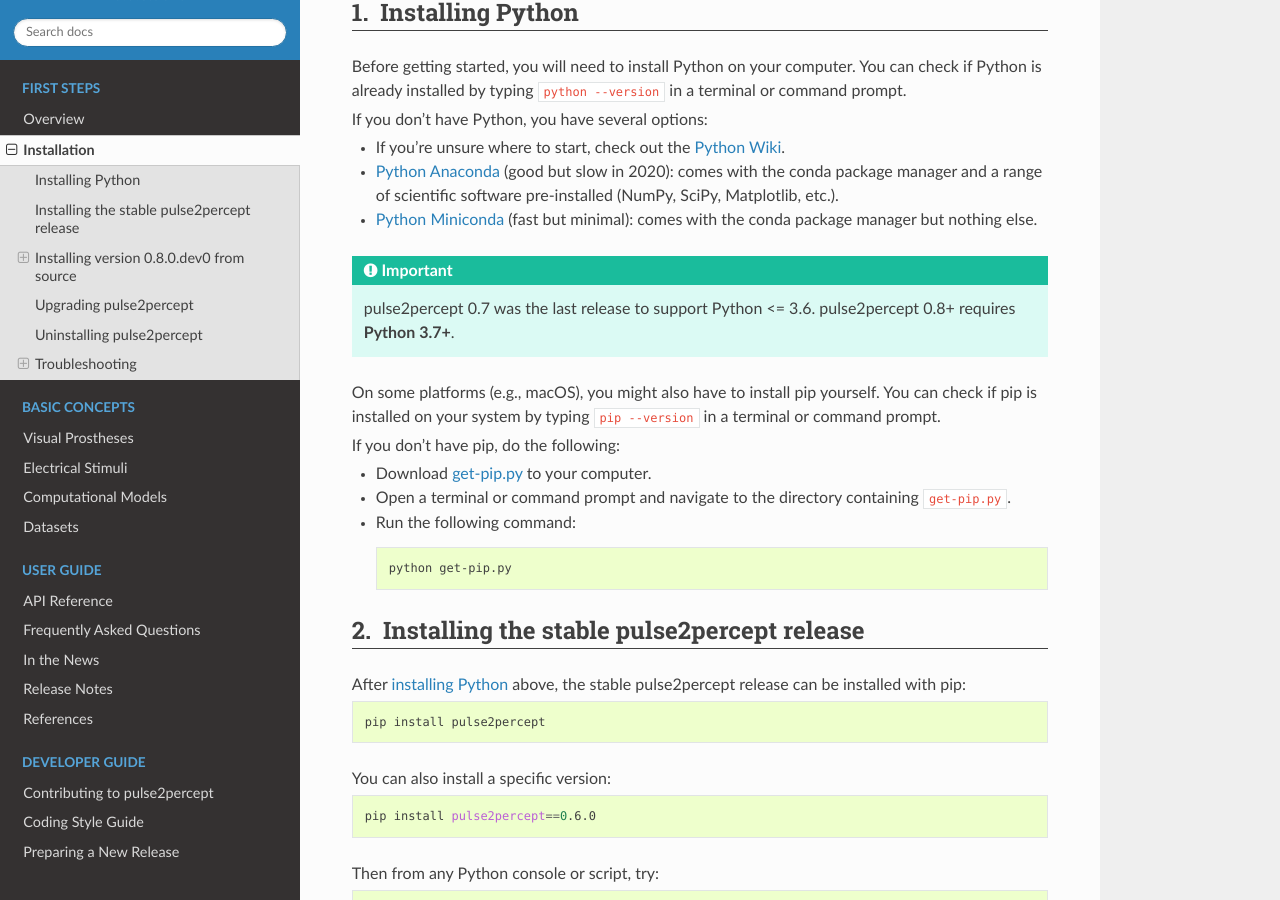
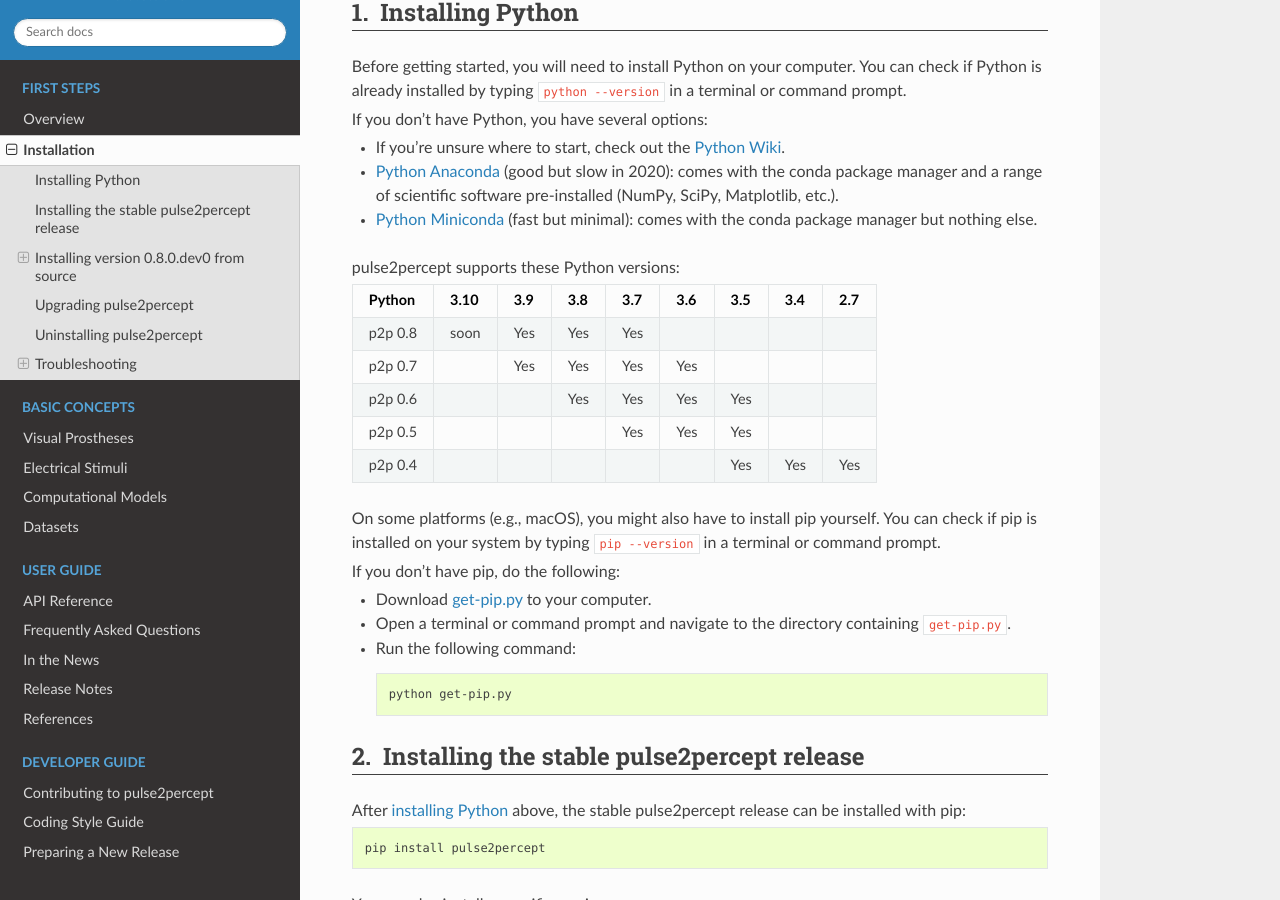
Before and after one commit to pulse2percept/pulse2percept, a Sphinx documentation site: the page built from doc/install.rst, in a window 1280 px wide and 900 px high, scrolled down 391 px. Built offline with Sphinx 7.4.7 and the Read the Docs theme 2.0.0, drawn with Linux system fonts in a browser that asks for light colours; pages that are not in the unit, such as notebooks, are missing from menus.

Commit message:
[DOC] Add table showing supported Python versions

```diff
--- a/doc/install.rst
+++ b/doc/install.rst
@@ -38,10 +38,21 @@ If you don't have Python, you have several options:
 - `Python Miniconda`_ (fast but minimal): comes with the conda package manager
   but nothing else.
 
-.. important::
+pulse2percept supports these Python versions:
 
-    pulse2percept 0.7 was the last release to support Python <= 3.6.
-    pulse2percept 0.8+ requires **Python 3.7+**.
++----------------------+-----+-----+-----+-----+-----+-----+-----+-----+
+|        Python        |3.10 | 3.9 | 3.8 | 3.7 | 3.6 | 3.5 | 3.4 | 2.7 |
++======================+=====+=====+=====+=====+=====+=====+=====+=====+
+| p2p 0.8              |soon | Yes | Yes | Yes |     |     |     |     |
++----------------------+-----+-----+-----+-----+-----+-----+-----+-----+
+| p2p 0.7              |     | Yes | Yes | Yes | Yes |     |     |     |
++----------------------+-----+-----+-----+-----+-----+-----+-----+-----+
+| p2p 0.6              |     |     | Yes | Yes | Yes | Yes |     |     |
++----------------------+-----+-----+-----+-----+-----+-----+-----+-----+
+| p2p 0.5              |     |     |     | Yes | Yes | Yes |     |     |
++----------------------+-----+-----+-----+-----+-----+-----+-----+-----+
+| p2p 0.4              |     |     |     |     |     | Yes | Yes | Yes |
++----------------------+-----+-----+-----+-----+-----+-----+-----+-----+
 
 On some platforms (e.g., macOS), you might also have to install pip yourself.
 You can check if pip is installed on your system by typing ``pip --version``
```
